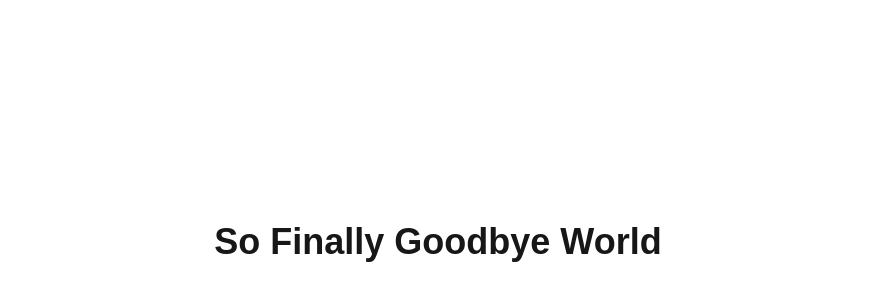
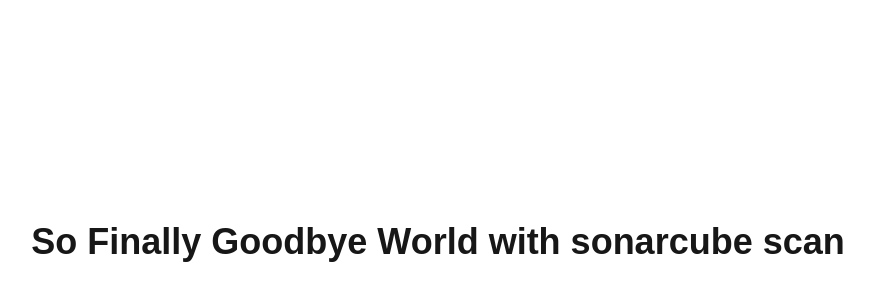
Before and after one commit to TheYashJain17/project_deployment_with_github_actions, a Next.js app: page / in a window 1280 px wide. Shown: the part 158-458 px from the top of the page, without its empty margins (202-1076 px from the left). Built offline with nearby package versions, Linux system fonts and the light colour scheme.

Commit message:
Testing Pipeline With Sonarcube Scan.

```diff
--- a/src/app/page.tsx
+++ b/src/app/page.tsx
@@ -4,7 +4,7 @@
   return (
     <div className='flex items-center justify-center min-h-screen text-4xl font-bold'>
 
-    So Finally Goodbye World
+    So Finally Goodbye World with sonarcube scan
 
     </div>
 
```
